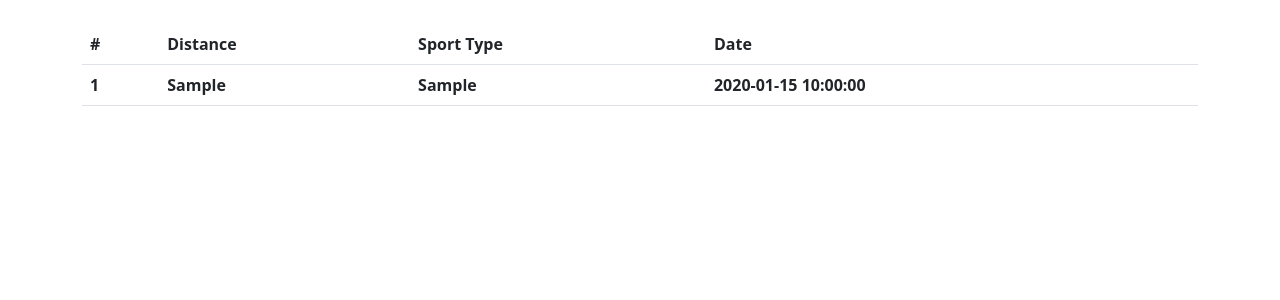
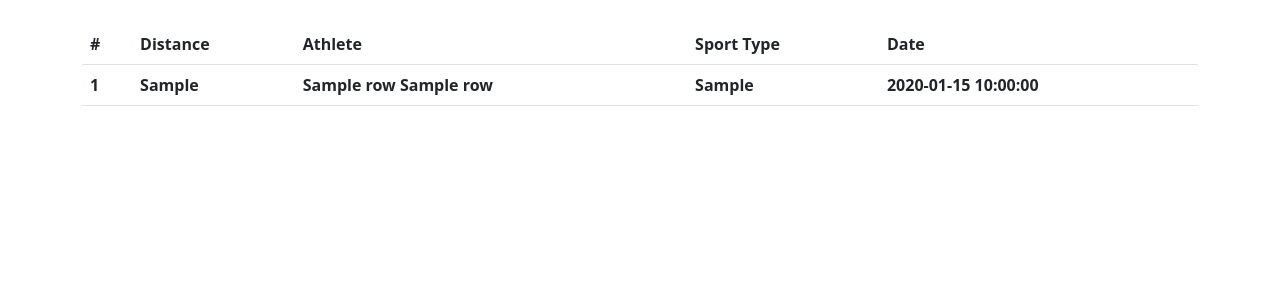
Before and after one commit to theartusz/kilimanjaroVR_frontend, a Flask app: template app/templates/home.html in a window 1280 px wide. Shown: the part 56-356 px from the top of the page. Run offline with Flask 2, Linux system fonts and the light colour scheme; the template is opened without the code that fills it: most values are stand-ins (such as "Sample title", 1, 10 or a date in 2020); lists and menus that the app fills with data are empty; parts of the project's set-up code (start-up, migrations or seed data) failed here and were passed over.

Commit message:
show athlete name

```diff
--- a/app/templates/home.html
+++ b/app/templates/home.html
@@ -7,6 +7,7 @@
       <tr>
         <th scope="col">#</th>
         <th scope="col">Distance</th>
+        <th scope="col">Athlete</th>
         <th scope="col">Sport Type</th>
         <th scope="col">Date</th>
       </tr>
@@ -16,6 +17,7 @@
       <tr>
         <th scope="row">{{ index }}</th>
         <th>{{ row['recalculated_distance'] }}</th>
+        <th>{{ row['athlete_first_name'] }} {{ row['athlete_last_name'] }}</th>
         <th>{{ row['activity_type'] }}</th>
         <th>{{ row['date'] }}</th>
       </tr>
```
